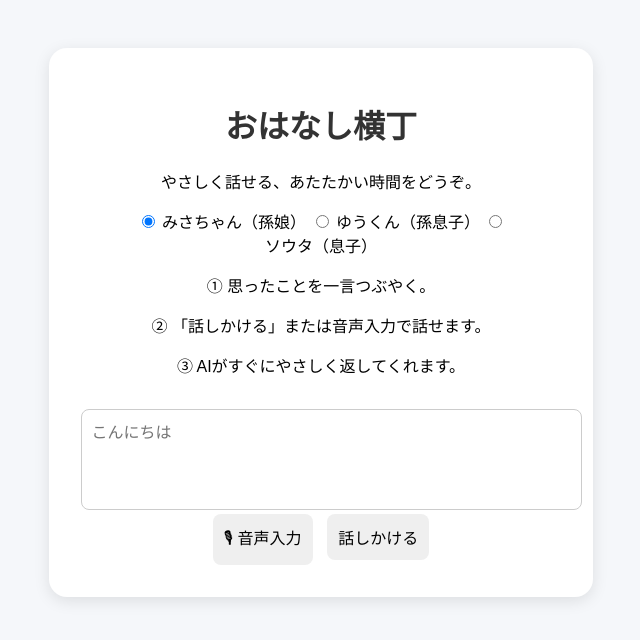
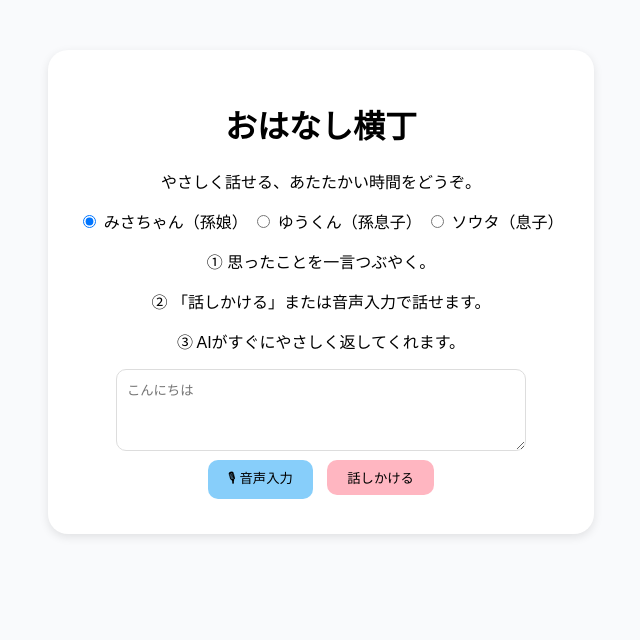
Before and after one commit to murahimurahi/ai_grandchild_bot, a Flask app: page / in a window 1280 px wide. Shown: the top 640 px of the page, without its empty margins (319-959 px from the left). Run offline with Flask 3, Linux system fonts and the light colour scheme.

Commit message:
Update style.css

```diff
--- a/static/style.css
+++ b/static/style.css
@@ -1,73 +1,33 @@
 body {
-  font-family: "Hiragino Sans", "Noto Sans JP", sans-serif;
-  background-color: #f5f7fa;
-  margin: 0;
-  padding: 0;
+  font-family: 'Hiragino Maru Gothic ProN', sans-serif;
+  background: #f9fafc;
+  text-align: center;
+  margin-top: 50px;
 }
-
 .container {
-  max-width: 480px;
-  background: #fff;
-  margin: 3rem auto;
-  padding: 2rem;
-  border-radius: 18px;
-  box-shadow: 0 4px 16px rgba(0, 0, 0, 0.1);
-  text-align: center;
+  background: white;
+  display: inline-block;
+  padding: 30px;
+  border-radius: 20px;
+  box-shadow: 0 3px 10px rgba(0,0,0,0.1);
 }
-
-h1 {
-  color: #333;
+textarea {
+  width: 80%;
+  height: 60px;
+  border-radius: 10px;
+  border: 1px solid #ddd;
+  padding: 10px;
 }
-
-.desc {
-  color: #777;
-  margin-bottom: 1rem;
-}
-
-.steps {
-  text-align: left;
-  font-size: 0.9rem;
-  color: #555;
-}
-
-textarea {
-  width: 100%;
-  height: 80px;
-  margin-top: 1rem;
-  padding: 0.6rem;
-  border-radius: 8px;
-  border: 1px solid #ccc;
-  resize: none;
-  font-size: 1rem;
-}
-
-.buttons {
-  display: flex;
-  justify-content: space-between;
-  margin-top: 1rem;
-}
-
 button {
-  flex: 1;
-  margin: 0 5px;
-  padding: 0.7rem;
+  margin: 5px;
+  padding: 8px 20px;
   border: none;
-  border-radius: 8px;
-  font-size: 1rem;
+  border-radius: 10px;
   cursor: pointer;
 }
-
-.mic {
-  background-color: #8ecae6;
-  color: #fff;
+#voiceBtn {
+  background-color: #87cefa;
 }
-
-.talk {
-  background-color: #fbb6b9;
-  color: #fff;
+button[type="submit"] {
+  background-color: #ffb6c1;
 }
-
-audio {
-  margin-top: 1rem;
-  width: 100%;
-}
```
